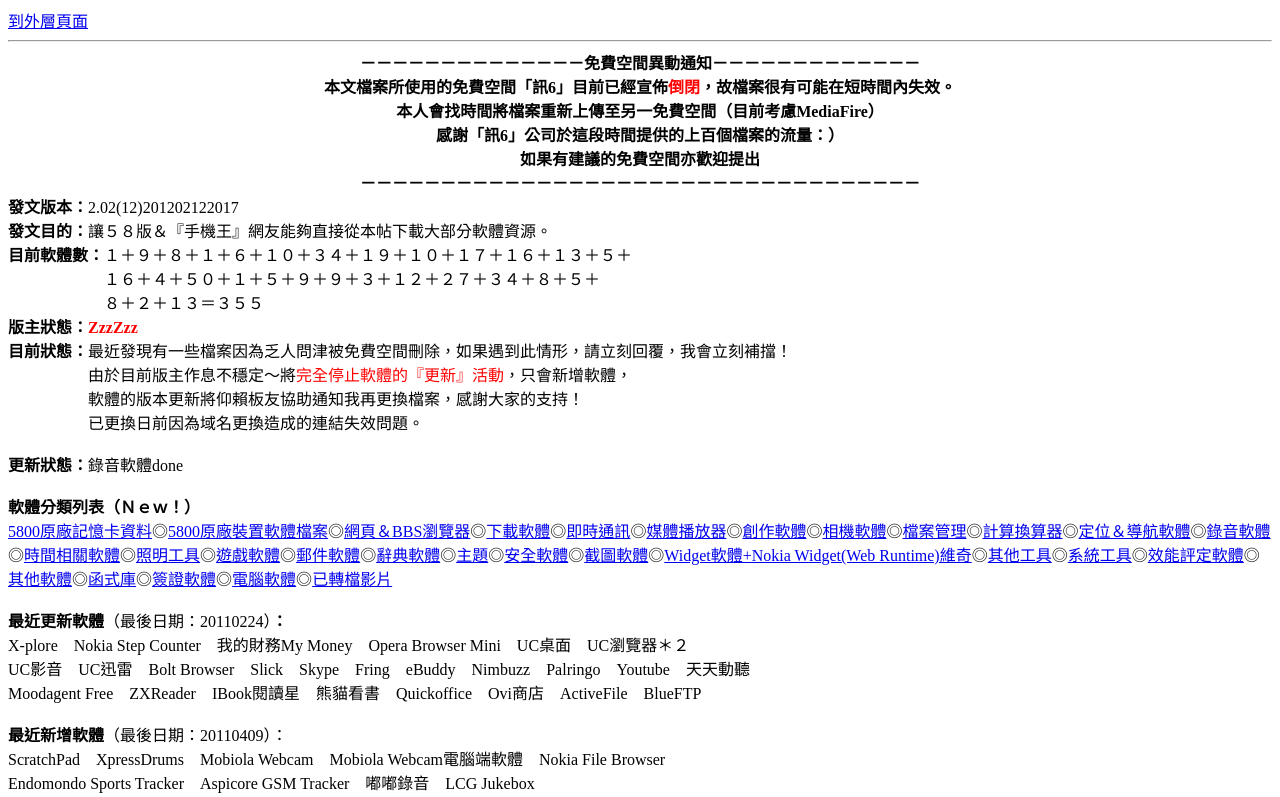
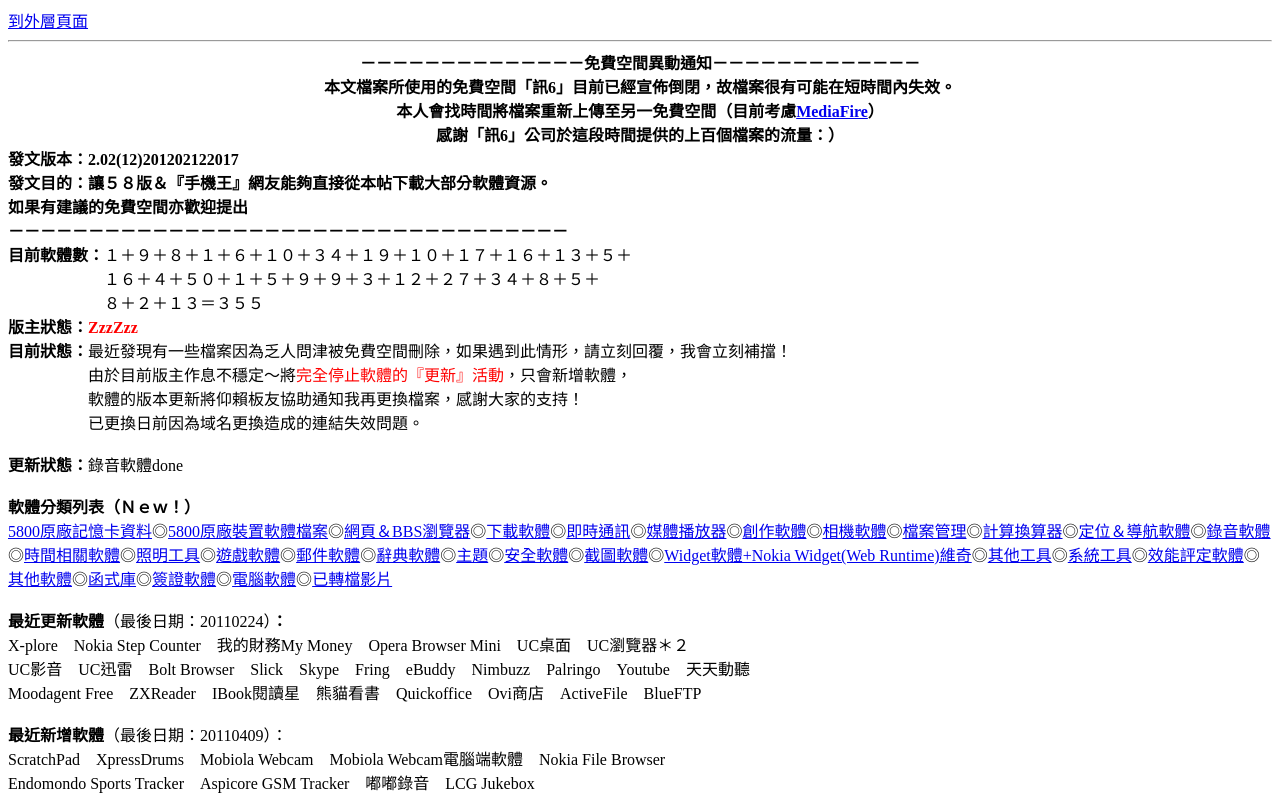
Before and after one commit to Vdragon/Nokia_5800_XpressMusic_Software_Repository_Webpage, a plain HTML site: page index.html in a window 1280 px wide. Shown: the top 797 px of the page. Drawn offline with Linux system fonts and the light colour scheme.

Commit message:
修改如下：
合併免費空間異動通知語法
移除拍拍手廣告（因為站方取消功能）

```diff
--- a/index.html
+++ b/index.html
@@ -84,61 +84,20 @@
 
   <div class='div_content'>
     <div style="text-align: center;">
-      <strong>－－－－－－－－－－－－－－免費空間異動通知－－－－－－－－－－－－－<br /></strong>
-    </div>
-
-    <div style="text-align: center;">
-      <strong>本文檔案所使用的免費空間「訊6」目前已經宣佈<span style=
-      "color: rgb(255, 0, 0);">倒閉</span>，故檔案很有可能在短時間內失效。<br />
-      本人會找時間將檔案重新上傳至另一免費空間（目前考慮MediaFire）<br />
+      <strong>
+			－－－－－－－－－－－－－－免費空間異動通知－－－－－－－－－－－－－<br />
+			本文檔案所使用的免費空間「訊6」目前已經宣佈<span class='important_blue'>倒閉</span>，故檔案很有可能在短時間內失效。<br />
+      本人會找時間將檔案重新上傳至另一免費空間（目前考慮<a href='http://www.mediafire.com' target='_blank'>MediaFire</a>）<br />
       感謝「訊6」公司於這段時間提供的上百個檔案的流量：）<br />
-      如果有建議的免費空間亦歡迎提出<br /></strong>
-    </div>
-
-    <div style="text-align: center;">
-      <strong>－－－－－－－－－－－－－－－－－－－－－－－－－－－－－－－－－－－<br /></strong>
     </div><strong>發文版本：</strong>2.02(12)201202122017<br />
     <strong>發文目的：</strong>讓５８版＆『手機王』網友能夠直接從本帖下載大部分軟體資源。<br />
+      如果有建議的免費空間亦歡迎提出<br />
+			－－－－－－－－－－－－－－－－－－－－－－－－－－－－－－－－－－－<br />
+			</strong>
     <strong>目前軟體數：</strong>１＋９＋８＋１＋６＋１０＋３４＋１９＋１０＋１７＋１６＋１３＋５＋<br />
     　　　　　　１６＋４＋５０＋１＋５＋９＋９＋３＋１２＋２７＋３４＋８＋５＋<br />
     　　　　　　８＋２＋１３＝３５５<br />
     <strong>版主狀態：</strong><span style="color: rgb(255, 0, 0);"><b>ZzzZzz<br /></b></span>
-
-    <!--拍拍手廣告（目前站方停用功能）-->
-    <!--
-    <div style="text-align: center;">
-      <strong>如果覺得本文對您有幫助的話</strong>
-    </div>
-
-    <div style="text-align: center;">
-      <strong>麻煩動一下滑鼠點下面這張圖<br /></strong>
-    </div>
-
-    <div style="text-align: center;">
-      <span style="color: rgb(255, 0, 0);"><span style=
-      "font-size: 27px;"><strong>↓↓↓↓↓↓↓↓↓↓↓↓↓↓↓</strong></span></span>
-    </div>
-
-    <div style="text-align: center;">
-      <strong><span style="color: rgb(0, 0, 255);"><span style=
-      "font-size: 27px;"><a href="http://www.sogi.com.tw/newforum/tblThread_apprise.aspx?threadID=250514044&amp;apprise=1"
-      target="_blank"><img width="200" src=
-      "http://attach.sogi.com.tw/upload/201008/20100824191134121.jpg" alt=
-      "" /></a><br /></span></span></strong><span style=
-      "color: rgb(255, 0, 0);"><span style=
-      "font-size: 27px;">↑↑↑↑↑↑↑↑↑↑↑↑↑↑↑</span></span><strong><span style=
-      "color: rgb(0, 0, 255);"><span style=
-      "font-size: 27px;"><br /></span></span>（超級拍拍手Ｖｅｒ１．０）<br />
-      <img src="http://attach.sogi.com.tw/upload/201009/20100905232141042.gif" alt=
-      "" /></strong>
-    </div>
-
-    <div style="text-align: center;">
-      <strong><span style="color: rgb(0, 0, 255);"><span style=
-      "font-size: 27px;">有下有拍唷</span></span></strong><span style=
-      "font-size: 27px;">～</span>有拍副版主會上傳得更加勤快唷～
-    </div>
-    -->
 
     <div style="text-align: left;">
       <strong>目前狀態：</strong>最近發現有一些檔案因為乏人問津被免費空間刪除，如果遇到此情形，請立刻回覆，我會立刻補擋！<br />
```
